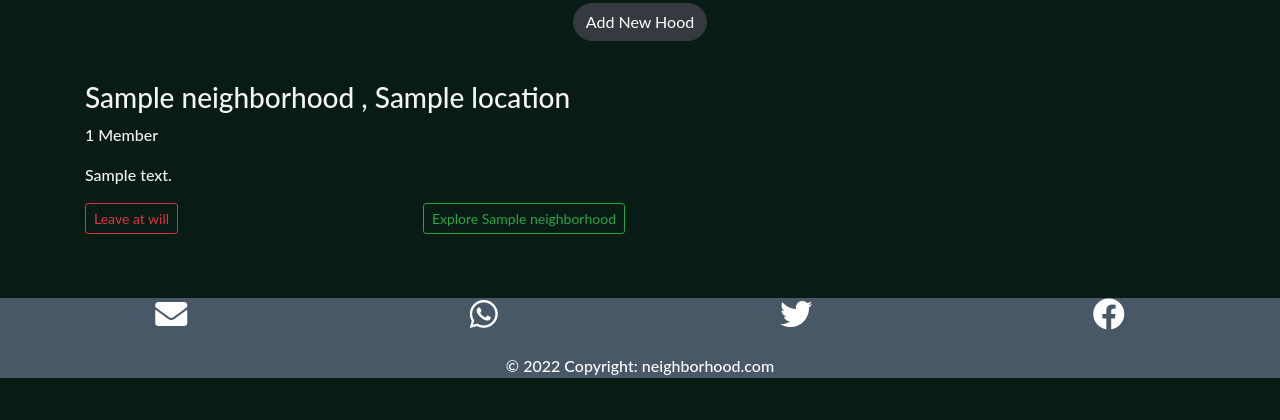
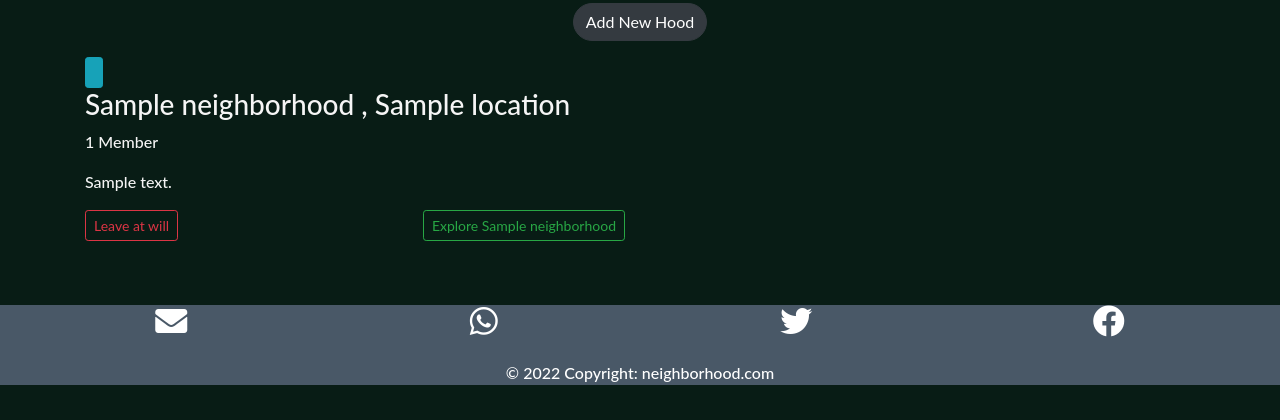
Before and after one commit to ezekielkibiego/The_Neighborhood, a Django app: page /hood/ in a window 1280 px wide. Shown: the part 61-481 px from the top of the page. Run offline with Django 3.2, Linux system fonts and the light colour scheme; a user stored in the database is signed in; tables that the repository leaves empty hold one stand-in row (values such as "Sample post"); some libraries are stand-ins or nearby versions; some web fonts are replaced.

Commit message:
modify hoods

```diff
--- a/hoodapp/templates/hoods.html
+++ b/hoodapp/templates/hoods.html
@@ -29,8 +29,8 @@
         <div class="row">
             {% for hoods in hood %}
             <div class="col-md-6">
-                <img src="{{hoods.photo.url}}" alt="" class="image">
 
+                <a href="{% url 'single_hood' hoods.name %}" class="btn btn-info btn-sm"><img src="{{hoods.photo.url}}" alt="" class="image"></a>
 
                 <h3 class="name">{{hoods.name}} , {{ hoods.location }}</h3>
                 <p>{{hoods.members.count}} Member{{hoods.members.count|pluralize}}</p>
```
